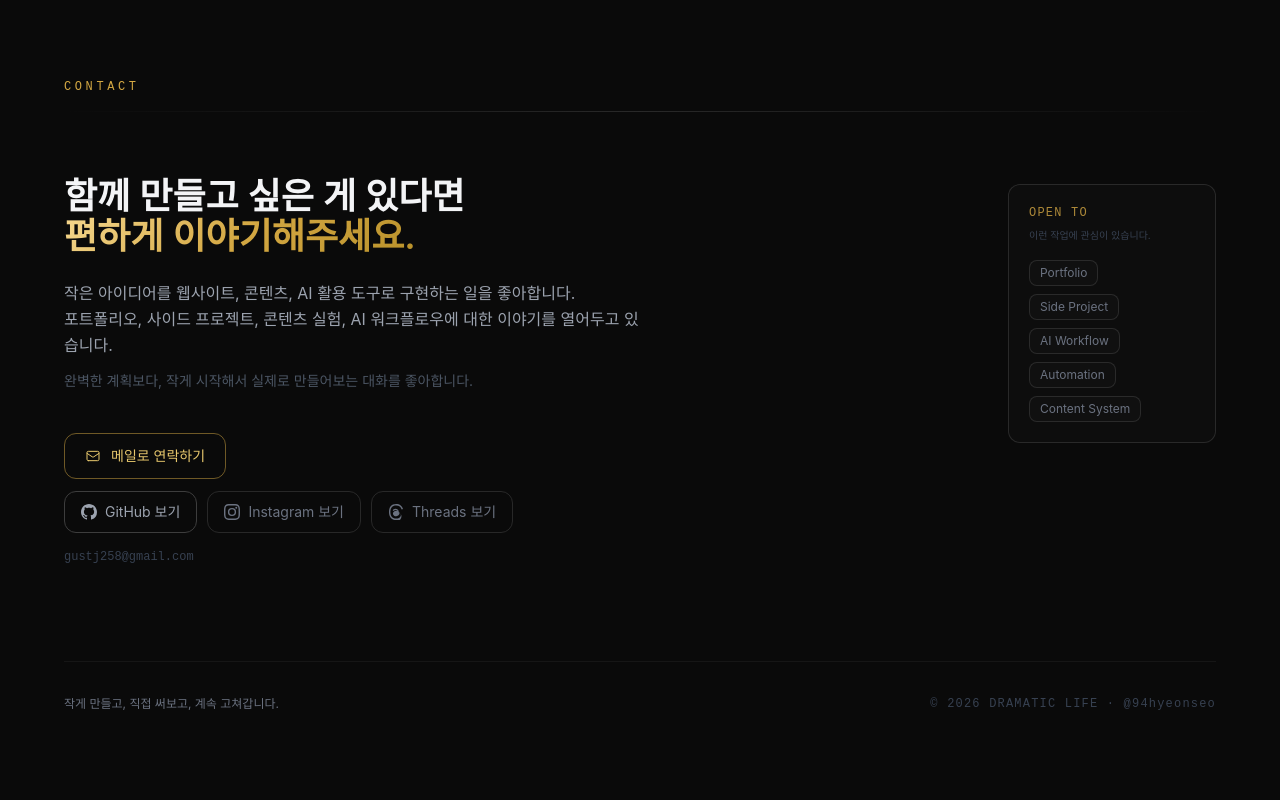
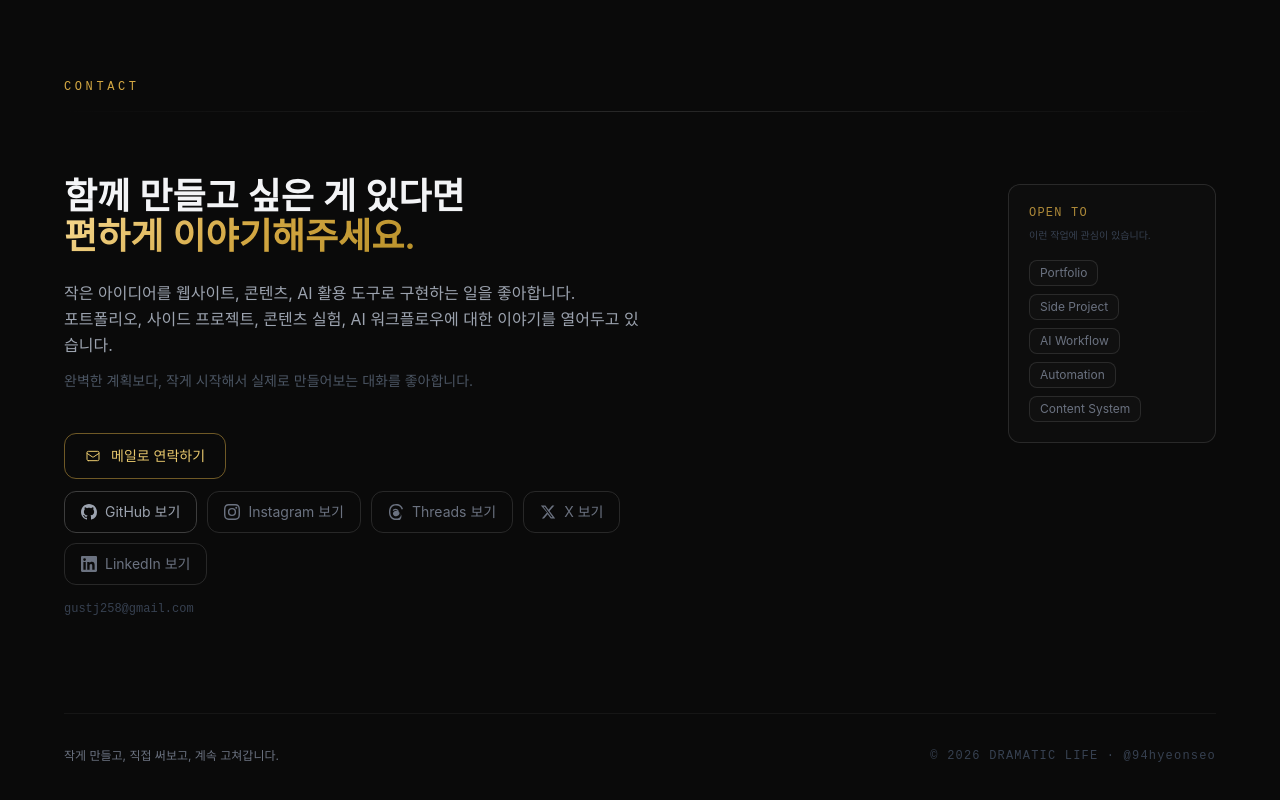
Before and after one commit to gustj369/portfolio, a React (Create React App) app: page / in a window 1280 px wide. Shown: the part 6230-7030 px from the top of the page. Built offline with nearby package versions, Linux system fonts and the light colour scheme.

Commit message:
feat: add X and LinkedIn to Contact section
- projects.js: add meta.social.x and meta.social.linkedin
- Contact.jsx: add XIcon, LinkedInIcon SVG components + buttons

Co-Authored-By: Claude Sonnet 4.6 <noreply@anthropic.com>

```diff
--- a/src/components/Contact.jsx
+++ b/src/components/Contact.jsx
@@ -22,6 +22,18 @@ const InstagramIcon = () => (
 const ThreadsIcon = () => (
   <svg className="w-4 h-4" fill="currentColor" viewBox="0 0 24 24">
     <path d="M12.186 24h-.007c-3.581-.024-6.334-1.205-8.184-3.509C2.35 18.44 1.5 15.586 1.472 12.01v-.017c.03-3.579.879-6.43 2.525-8.482C5.852 1.205 8.6.024 12.18 0h.014c2.746.02 5.043.725 6.826 2.098 1.677 1.29 2.858 3.13 3.509 5.467l-2.04.569c-1.104-3.96-3.898-5.984-8.304-6.015-2.91.022-5.11.936-6.54 2.717C4.307 6.504 3.616 8.914 3.589 12c.027 3.086.718 5.496 2.057 7.164 1.43 1.783 3.631 2.698 6.54 2.717 2.623-.02 4.358-.631 5.8-2.045 1.647-1.613 1.618-3.593 1.09-4.798-.31-.71-.873-1.3-1.634-1.75-.192 1.352-.622 2.446-1.284 3.272-.886 1.102-2.14 1.704-3.73 1.79-1.202.065-2.361-.218-3.259-.801-1.063-.689-1.685-1.74-1.752-2.964-.065-1.19.408-2.285 1.33-3.082.88-.76 2.119-1.207 3.583-1.291a13.853 13.853 0 012.076.175V12c0-.91-.244-1.612-.753-2.129-.51-.517-1.24-.78-2.211-.801-1.275.025-2.22.625-2.67 1.478l-1.776-1.075c.713-1.348 2.105-2.157 3.976-2.226 1.64.001 2.98.489 3.908 1.41.903.896 1.372 2.16 1.372 3.68v.1c.493.23.96.497 1.393.806 1.34.96 2.152 2.336 2.43 3.907.375 2.104-.175 4.29-1.647 5.96-1.701 1.93-4.137 2.836-7.36 2.86h-.007z" />
+  </svg>
+);
+
+const XIcon = () => (
+  <svg className="w-4 h-4" fill="currentColor" viewBox="0 0 24 24">
+    <path d="M18.244 2.25h3.308l-7.227 8.26 8.502 11.24H16.17l-4.714-6.231-5.401 6.231H2.744l7.73-8.835L1.254 2.25H8.08l4.713 6.231zm-1.161 17.52h1.833L7.084 4.126H5.117z" />
+  </svg>
+);
+
+const LinkedInIcon = () => (
+  <svg className="w-4 h-4" fill="currentColor" viewBox="0 0 24 24">
+    <path d="M20.447 20.452h-3.554v-5.569c0-1.328-.027-3.037-1.852-3.037-1.853 0-2.136 1.445-2.136 2.939v5.667H9.351V9h3.414v1.561h.046c.477-.9 1.637-1.85 3.37-1.85 3.601 0 4.267 2.37 4.267 5.455v6.286zM5.337 7.433a2.062 2.062 0 01-2.063-2.065 2.064 2.064 0 112.063 2.065zm1.782 13.019H3.555V9h3.564v11.452zM22.225 0H1.771C.792 0 0 .774 0 1.729v20.542C0 23.227.792 24 1.771 24h20.451C23.2 24 24 23.227 24 22.271V1.729C24 .774 23.2 0 22.222 0h.003z" />
   </svg>
 );
 
@@ -114,6 +126,26 @@ export default function Contact() {
                   <ThreadsIcon />
                   Threads 보기
                 </a>
+                <a
+                  href={meta.social.x}
+                  target="_blank"
+                  rel="noopener noreferrer"
+                  aria-label="X 보기"
+                  className="inline-flex items-center gap-2 px-4 py-2.5 rounded-xl border border-dark-400/60 text-gray-500 text-sm hover:border-dark-300/60 hover:text-gray-400 transition-all duration-200 hover:-translate-y-0.5"
+                >
+                  <XIcon />
+                  X 보기
+                </a>
+                <a
+                  href={meta.social.linkedin}
+                  target="_blank"
+                  rel="noopener noreferrer"
+                  aria-label="LinkedIn 보기"
+                  className="inline-flex items-center gap-2 px-4 py-2.5 rounded-xl border border-dark-400/60 text-gray-500 text-sm hover:border-dark-300/60 hover:text-gray-400 transition-all duration-200 hover:-translate-y-0.5"
+                >
+                  <LinkedInIcon />
+                  LinkedIn 보기
+                </a>
               </div>
             </div>
 
--- a/src/data/projects.js
+++ b/src/data/projects.js
@@ -7,6 +7,8 @@ export const meta = {
     threads:     "https://www.threads.com/@94hyeonseo",
     handle:      "@94hyeonseo",
     githubLabel: "github.com/gustj369",
+    x:           "https://x.com/94Hyeonseo",
+    linkedin:    "https://www.linkedin.com/in/%ED%98%84%EC%84%9C-%EB%B0%95-959137267/",
   },
 };
 
```
